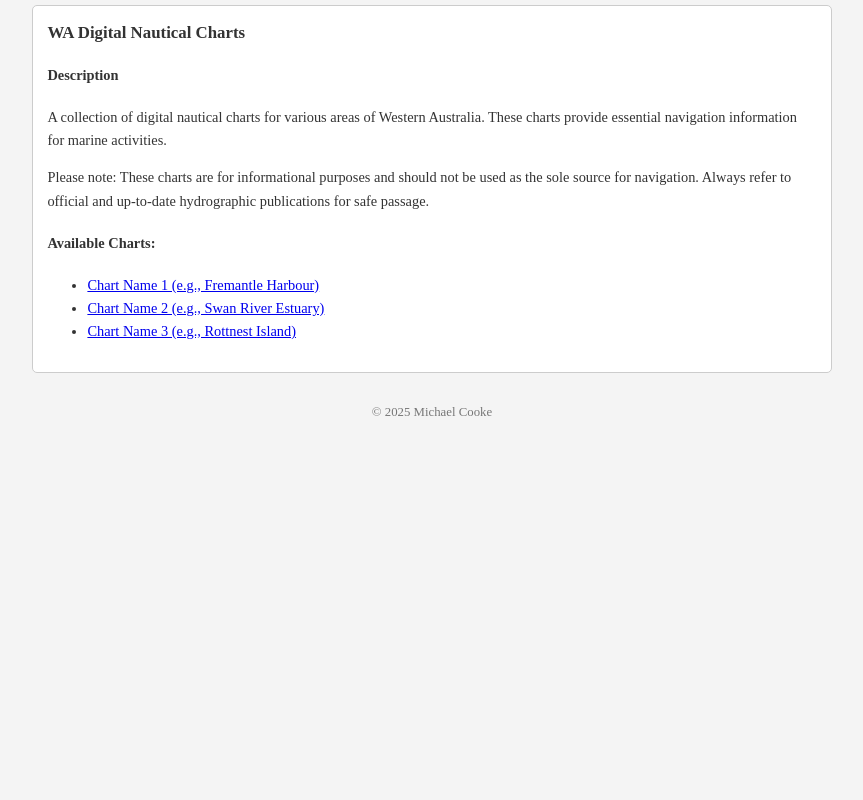
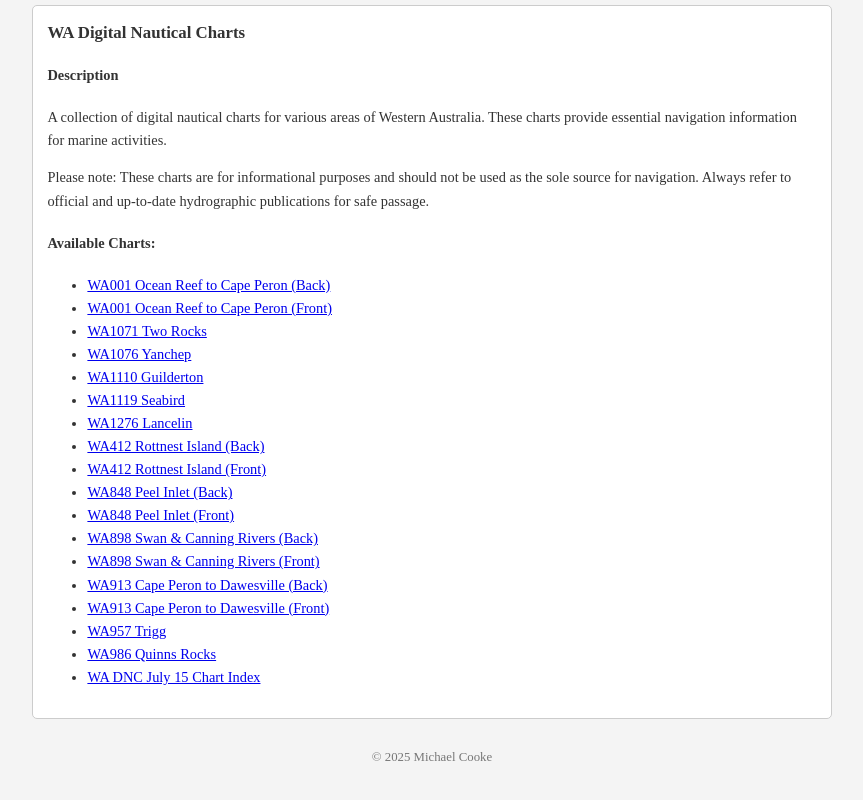
Before and after one commit to lesquid/michael-cooke-portfolio, a plain HTML site: page resources.html in a window 1280 px wide. Shown: the part 2289-3089 px from the top of the page, without its empty margins (208-1071 px from the left). Before the commit the page ends 2743 px from the top, so only its background shows below. Drawn offline with Linux system fonts and the light colour scheme.

Commit message:
Add full list of WA Digital Nautical Charts links to resources.html

```diff
--- a/resources.html
+++ b/resources.html
@@ -95,10 +95,25 @@
             </div>
             <h4>Available Charts:</h4>
             <ul>
-                <li><a href="WA%20Digital%20Nautical%20Charts/filename1.pdf" target="_blank">Chart Name 1 (e.g., Fremantle Harbour)</a></li>
-                <li><a href="WA%20Digital%20Nautical%20Charts/filename2.jpg" target="_blank">Chart Name 2 (e.g., Swan River Estuary)</a></li>
-                <li><a href="WA%20Digital%20Nautical%20Charts/filename3.tif" target="_blank">Chart Name 3 (e.g., Rottnest Island)</a></li>
-                </ul>
+                <li><a href="WA%20Digital%20Nautical%20Charts/WA001_Ocean_Reef_Cape_Peron_back-e16_48.pdf" target="_blank">WA001 Ocean Reef to Cape Peron (Back)</a></li>
+                <li><a href="WA%20Digital%20Nautical%20Charts/WA001_Ocean_Reef_Cape_Peron_front-e16_48.pdf" target="_blank">WA001 Ocean Reef to Cape Peron (Front)</a></li>
+                <li><a href="WA%20Digital%20Nautical%20Charts/WA1071_Two_Rocks-e2_1.pdf" target="_blank">WA1071 Two Rocks</a></li>
+                <li><a href="WA%20Digital%20Nautical%20Charts/WA1076_Yanchep-e2_1.pdf" target="_blank">WA1076 Yanchep</a></li>
+                <li><a href="WA%20Digital%20Nautical%20Charts/WA1110_Guilderton-ed1_2.pdf" target="_blank">WA1110 Guilderton</a></li>
+                <li><a href="WA%20Digital%20Nautical%20Charts/WA1119_seabird-e1.pdf" target="_blank">WA1119 Seabird</a></li>
+                <li><a href="WA%20Digital%20Nautical%20Charts/WA1276_Lancelin-e2_1.pdf" target="_blank">WA1276 Lancelin</a></li>
+                <li><a href="WA%20Digital%20Nautical%20Charts/WA412_Rottnest_Island_back-e6_9.pdf" target="_blank">WA412 Rottnest Island (Back)</a></li>
+                <li><a href="WA%20Digital%20Nautical%20Charts/WA412_Rottnest_Island_front-e6_9.pdf" target="_blank">WA412 Rottnest Island (Front)</a></li>
+                <li><a href="WA%20Digital%20Nautical%20Charts/WA848_Peel_Inlet_back-e4.1_22.pdf" target="_blank">WA848 Peel Inlet (Back)</a></li>
+                <li><a href="WA%20Digital%20Nautical%20Charts/WA848_Peel_Inlet_front-e4.1_22.pdf" target="_blank">WA848 Peel Inlet (Front)</a></li>
+                <li><a href="WA%20Digital%20Nautical%20Charts/WA898_Swan_Canning_Rivers_back-e7_8.pdf" target="_blank">WA898 Swan & Canning Rivers (Back)</a></li>
+                <li><a href="WA%20Digital%20Nautical%20Charts/WA898_Swan_Canning_Rivers_front-e7_8.pdf" target="_blank">WA898 Swan & Canning Rivers (Front)</a></li>
+                <li><a href="WA%20Digital%20Nautical%20Charts/WA913_Cape_Peron_Dawesville_back-e6_32.pdf" target="_blank">WA913 Cape Peron to Dawesville (Back)</a></li>
+                <li><a href="WA%20Digital%20Nautical%20Charts/WA913_Cape_Peron_Dawesville_front-e6_32.pdf" target="_blank">WA913 Cape Peron to Dawesville (Front)</a></li>
+                <li><a href="WA%20Digital%20Nautical%20Charts/WA957_Trigg_e3_8.pdf" target="_blank">WA957 Trigg</a></li>
+                <li><a href="WA%20Digital%20Nautical%20Charts/WA986_Quinns_Rocks-ed5_2.pdf" target="_blank">WA986 Quinns Rocks</a></li>
+                <li><a href="WA%20Digital%20Nautical%20Charts/WADNC_July15_chart_index.pdf" target="_blank">WA DNC July 15 Chart Index</a></li>
+            </ul>
         </section>
     </main>
 
```
